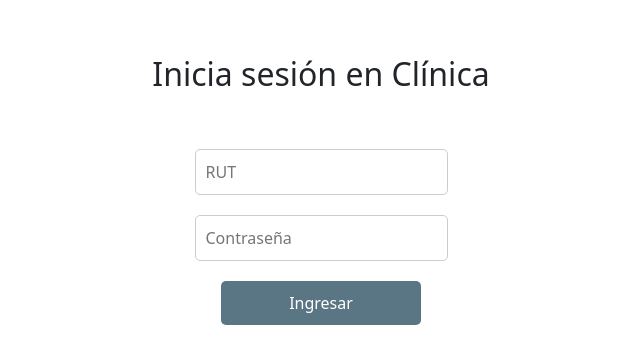
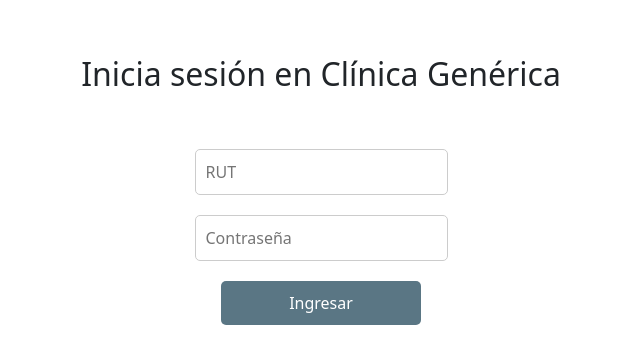
Before and after one commit to diegorvj/T8_DIU, a React (Create React App) app: page / in a window 1280 px wide. Shown: the part 201-564 px from the top of the page, without its empty margins (319-959 px from the left). Built offline with nearby package versions, Linux system fonts and the light colour scheme.

Commit message:
cambio menor

```diff
--- a/src/components/Login.js
+++ b/src/components/Login.js
@@ -22,7 +22,7 @@ function Login({ setLoggedIn }) {
 
   return (
     <div className="login-container" style={{marginTop:'20%'}}>
-      <h2>Inicia sesión en Clínica</h2>
+      <h2>Inicia sesión en Clínica Genérica</h2>
       <br></br><br></br>
       <form className="login-form">
         <div className="form-group">
```
